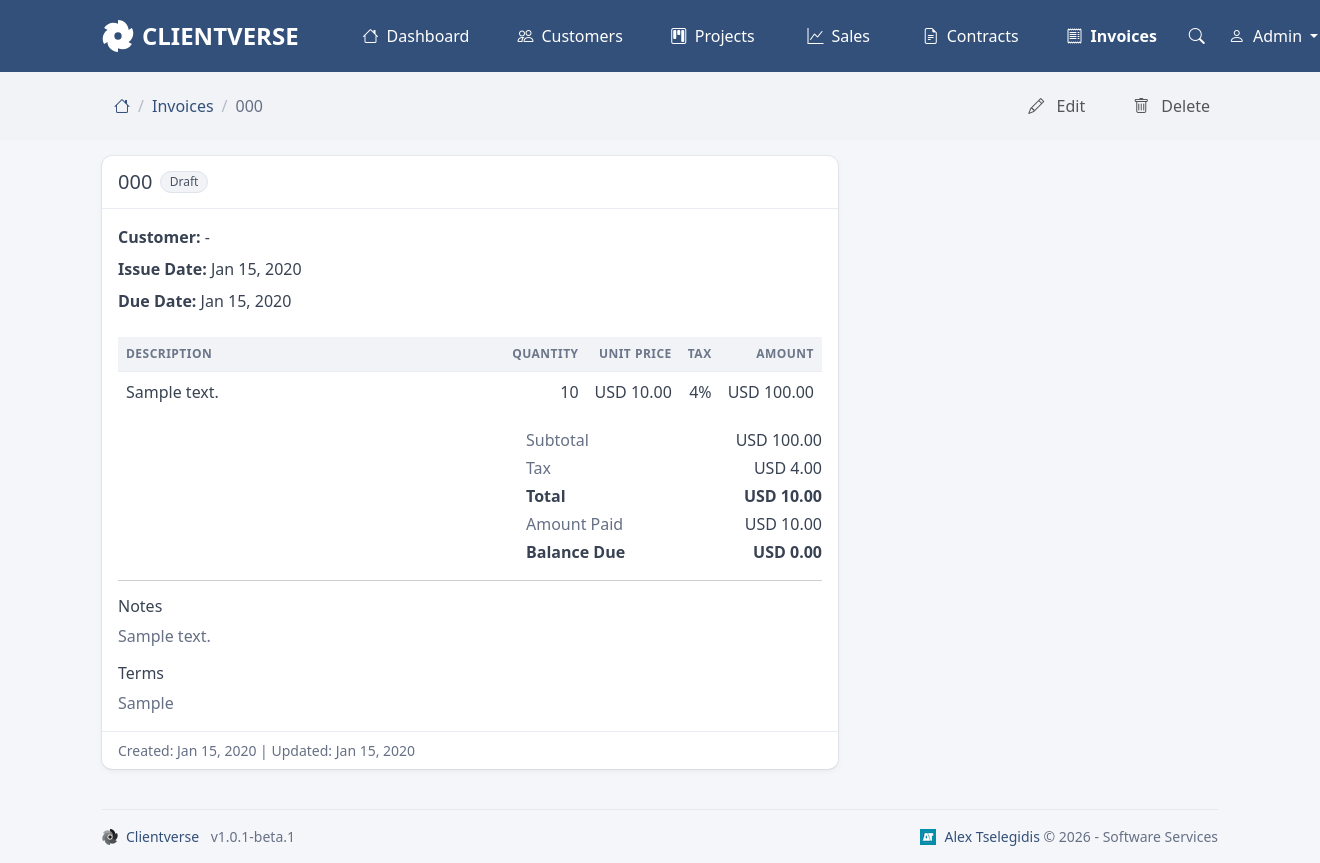
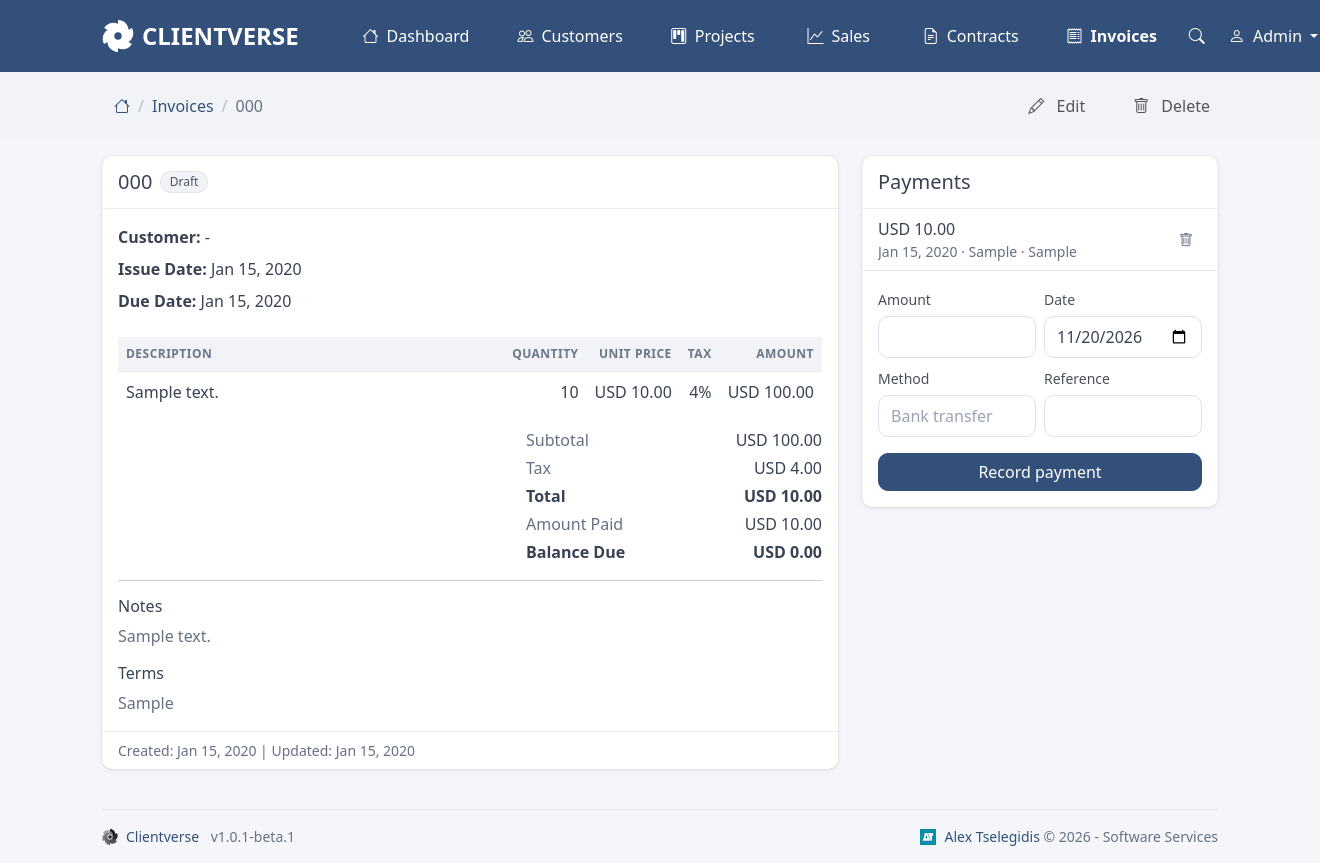
Before and after one commit to alextselegidis/clientverse, a Laravel app: page /invoices/1 in a window 1320 px wide. Run offline with Laravel 12, Linux system fonts and the light colour scheme; a user stored in the database is signed in; data comes from the database, SQL or seed files in the repository; tables that the repository leaves empty hold one stand-in row (values such as "Sample post"); some libraries are stand-ins or nearby versions.

Commit message:
Record and remove payments on an invoice

```diff
--- a/lang/en.json
+++ b/lang/en.json
@@ -390,5 +390,11 @@
     "terms": "Terms",
     "amount": "Amount",
     "amount_paid": "Amount Paid",
-    "balance_due": "Balance Due"
+    "balance_due": "Balance Due",
+    "payments": "Payments",
+    "date": "Date",
+    "method": "Method",
+    "reference": "Reference",
+    "bank_transfer": "Bank transfer",
+    "record_payment": "Record payment"
 }
--- a/resources/views/pages/invoices-show.blade.php
+++ b/resources/views/pages/invoices-show.blade.php
@@ -123,5 +123,68 @@
                 </div>
             </div>
         </div>
+
+        <div class="col-lg-4">
+            <div class="card border-0 shadow-sm">
+                <div class="card-header bg-transparent">
+                    <h5 class="mb-0">{{ __('payments') }}</h5>
+                </div>
+                <ul class="list-group list-group-flush">
+                    @forelse($invoice->payments as $payment)
+                        <li class="list-group-item d-flex align-items-center gap-2">
+                            <div class="flex-grow-1">
+                                <div class="fw-medium">{{ format_currency($payment->amount, $invoice->currency) }}</div>
+                                <div class="small text-muted text-truncate">
+                                    {{ $payment->paid_on->format('M d, Y') }}
+                                    @if($payment->method) · {{ $payment->method }} @endif
+                                    @if($payment->reference) · {{ $payment->reference }} @endif
+                                </div>
+                            </div>
+                            <form action="{{ route('invoices.payments.destroy', [$invoice->id, $payment->id]) }}" method="POST"
+                                  onsubmit="return confirm('{{ __('delete_record_prompt') }}')">
+                                @csrf
+                                @method('DELETE')
+                                <button type="submit" class="btn btn-sm btn-icon" aria-label="{{ __('delete') }}" title="{{ __('delete') }}">
+                                    <i class="bi bi-trash"></i>
+                                </button>
+                            </form>
+                        </li>
+                    @empty
+                        <li class="list-group-item text-muted">{{ __('no_records_found') }}</li>
+                    @endforelse
+                </ul>
+                @if($invoice->status !== 'cancelled')
+                    <div class="card-body border-top">
+                        <form action="{{ route('invoices.payments.store', $invoice->id) }}" method="POST" id="payment-form">
+                            @csrf
+                            <div class="row g-2">
+                                <div class="col-6">
+                                    <label for="amount" class="form-label">{{ __('amount') }}</label>
+                                    <input type="number" id="amount" name="amount" class="form-control" step="0.01" min="0.01" required
+                                           value="{{ old('amount', $invoice->balance > 0 ? number_format($invoice->balance, 2, '.', '') : '') }}">
+                                </div>
+                                <div class="col-6">
+                                    <label for="paid_on" class="form-label">{{ __('date') }}</label>
+                                    <input type="date" id="paid_on" name="paid_on" class="form-control" required
+                                           value="{{ old('paid_on', today()->format('Y-m-d')) }}">
+                                </div>
+                                <div class="col-6">
+                                    <label for="method" class="form-label">{{ __('method') }}</label>
+                                    <input type="text" id="method" name="method" class="form-control" maxlength="100"
+                                           value="{{ old('method') }}" placeholder="{{ __('bank_transfer') }}">
+                                </div>
+                                <div class="col-6">
+                                    <label for="reference" class="form-label">{{ __('reference') }}</label>
+                                    <input type="text" id="reference" name="reference" class="form-control" maxlength="255"
+                                           value="{{ old('reference') }}">
+                                </div>
+                            </div>
+                            @include('shared.errors', ['class' => 'mt-3 mb-0'])
+                            <button type="submit" class="btn btn-primary w-100 mt-3">{{ __('record_payment') }}</button>
+                        </form>
+                    </div>
+                @endif
+            </div>
+        </div>
     </div>
 @endsection
--- a/routes/web.php
+++ b/routes/web.php
@@ -21,6 +21,7 @@ use App\Http\Controllers\InvoicesController;
 use App\Http\Controllers\LoginController;
 use App\Http\Controllers\LogoutController;
 use App\Http\Controllers\MilestonesController;
+use App\Http\Controllers\PaymentsController;
 use App\Http\Controllers\ProjectsController;
 use App\Http\Controllers\RecoveryController;
 use App\Http\Controllers\SalesController;
@@ -142,6 +143,12 @@ Route::middleware('auth')->group(function () {
         'index' => 'invoices',
     ]);
 
+    // PaymentsController (nested under invoices)
+    Route::scopeBindings()->group(function () {
+        Route::post('/invoices/{invoice}/payments', [PaymentsController::class, 'store'])->name('invoices.payments.store');
+        Route::delete('/invoices/{invoice}/payments/{payment}', [PaymentsController::class, 'destroy'])->name('invoices.payments.destroy');
+    });
+
     // Setup routes (Admin only)
     Route::middleware(AdminMiddleware::class)->prefix('setup')->group(function () {
         // SettingsController (Localization)
```
Also changed, not shown: app/Http/Controllers/PaymentsController.php (added, +44 -0 lines), tests/Feature/InvoicesControllerTest.php (+36 -0 lines).
